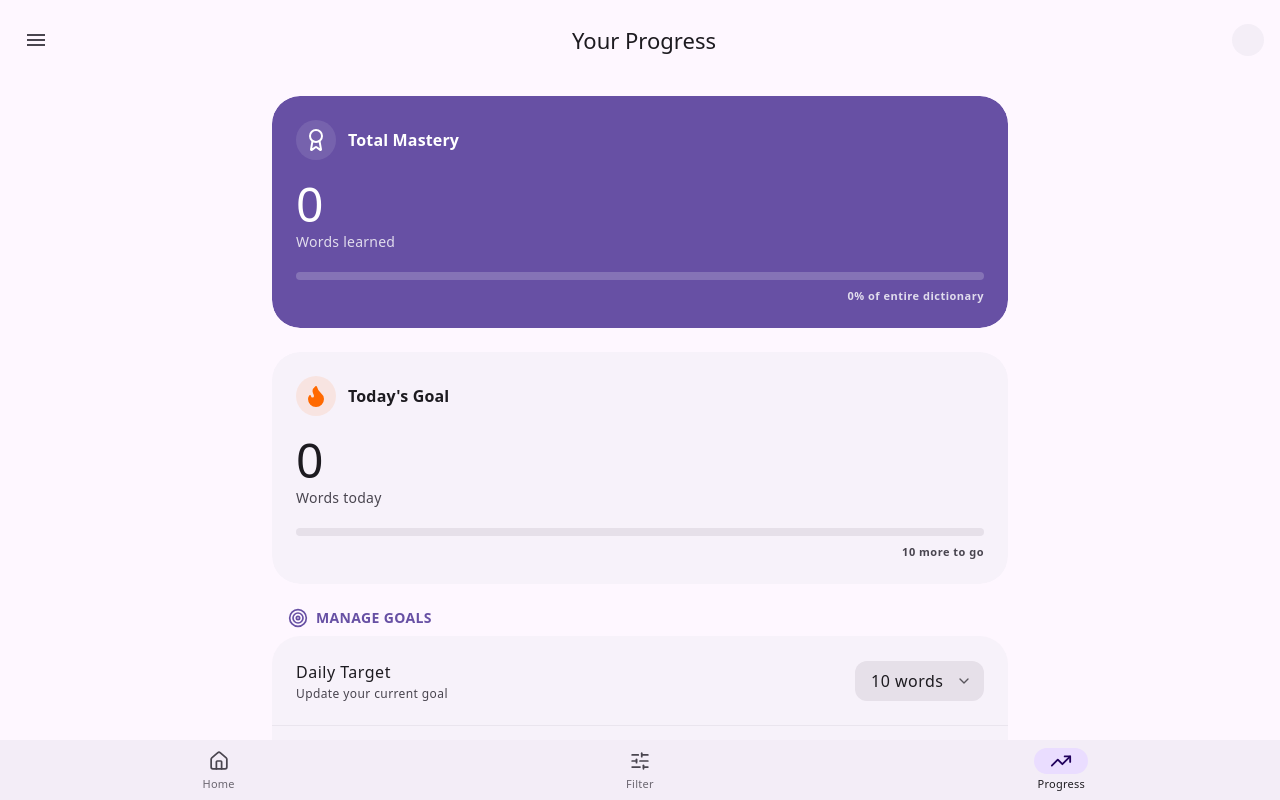
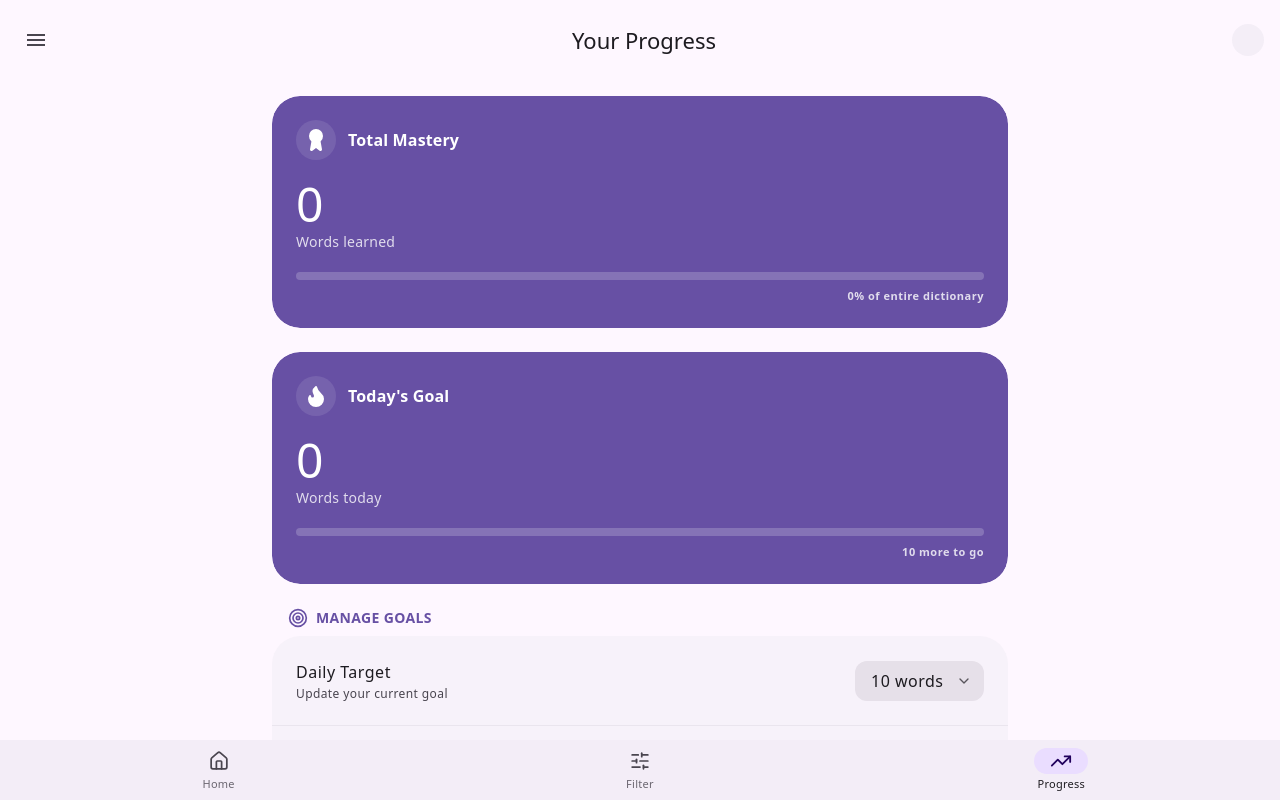
Before and after one commit to shafiullahcrazyman/Vocabify, a React (Vite) app: page /#/progress in a window 1280 px wide. Shown: the top 800 px of the page. Built offline with nearby package versions, Linux system fonts and the light colour scheme.

Commit message:
Add files via upload

```diff
--- a/src/screens/Progress.tsx
+++ b/src/screens/Progress.tsx
@@ -103,7 +103,8 @@ export const Progress: React.FC = () => {
             <div className="w-full">
               <div className="flex items-center gap-3 mb-5">
                 <div className="p-2 bg-on-primary/10 rounded-full">
-                  <Award className="w-6 h-6 text-on-primary" />
+                  {/* ADDED: fill-current to match the solid flame look */}
+                  <Award className="w-6 h-6 text-on-primary fill-current" />
                 </div>
                 <h2 className="m3-title-medium text-on-primary">Total Mastery</h2>
               </div>
@@ -128,43 +129,48 @@ export const Progress: React.FC = () => {
           </SectionGroup>
 
           {/* Today's Goal Card */}
-          <SectionGroup>
+          {/* UPDATED: Changed containerBg to match Total Mastery */}
+          <SectionGroup containerBg="bg-primary text-on-primary">
             <div className="w-full">
               <div className="flex justify-between items-center mb-5">
                 <div className="flex items-center gap-3">
-                  <div className="p-2 bg-orange-500/10 rounded-full">
-                    <Flame className="w-6 h-6 text-orange-500 fill-orange-500" />
+                  <div className="p-2 bg-on-primary/10 rounded-full">
+                    {/* UPDATED: Changed from orange to on-primary to match the theme */}
+                    <Flame className="w-6 h-6 text-on-primary fill-current" />
                   </div>
-                  <h2 className="m3-title-medium text-on-surface">Today's Goal</h2>
+                  <h2 className="m3-title-medium text-on-primary">Today's Goal</h2>
                 </div>
                 {isGoalReached && (
                   <motion.div
                     initial={{ scale: 0.8, opacity: 0 }}
                     animate={{ scale: 1, opacity: 1 }}
-                    className="bg-orange-500/15 text-orange-600 dark:text-orange-400 px-3 py-1 rounded-lg m3-label-small flex items-center gap-1"
+                    /* UPDATED: Reversed colors for high contrast against the primary background */
+                    className="bg-on-primary text-primary px-3 py-1 rounded-lg m3-label-small flex items-center gap-1 font-bold"
                   >
-                    <Sparkles size={14} />
+                    <Sparkles size={14} className="fill-current" />
                     Reached!
                   </motion.div>
                 )}
               </div>
 
               <div className="mb-5">
-                <p className="text-[48px] leading-none font-normal text-on-surface tracking-tight mb-1">
+                {/* UPDATED: Removed text-on-surface to inherit the primary contrast color */}
+                <p className="text-[48px] leading-none font-normal tracking-tight mb-1">
                   {wordsLearnedToday}
                 </p>
-                <p className="m3-body-medium text-on-surface-variant">Words today</p>
+                <p className="m3-body-medium opacity-80">Words today</p>
               </div>
 
-              <div className="w-full bg-surface-container-highest rounded-full h-2 mb-2 overflow-hidden">
+              {/* UPDATED: Track and fill colors matched to Total Mastery style */}
+              <div className="w-full bg-on-primary/20 rounded-full h-2 mb-2 overflow-hidden">
                 <motion.div
                   initial={{ width: 0 }}
                   animate={{ width: `${dailyPercentage}%` }}
                   transition={settings.animationsEnabled ? { duration: 1.2, ease: "easeOut" } : { duration: 0.2 }}
-                  className={`h-full rounded-full ${isGoalReached ? 'bg-orange-500' : 'bg-primary'}`}
+                  className="bg-on-primary h-full rounded-full"
                 />
               </div>
-              <p className="m3-label-small text-on-surface-variant text-right">
+              <p className="m3-label-small opacity-80 text-right">
                 {isGoalReached
                   ? "Streak maintained!"
                   : `${settings.dailyGoal - wordsLearnedToday} more to go`}
```
